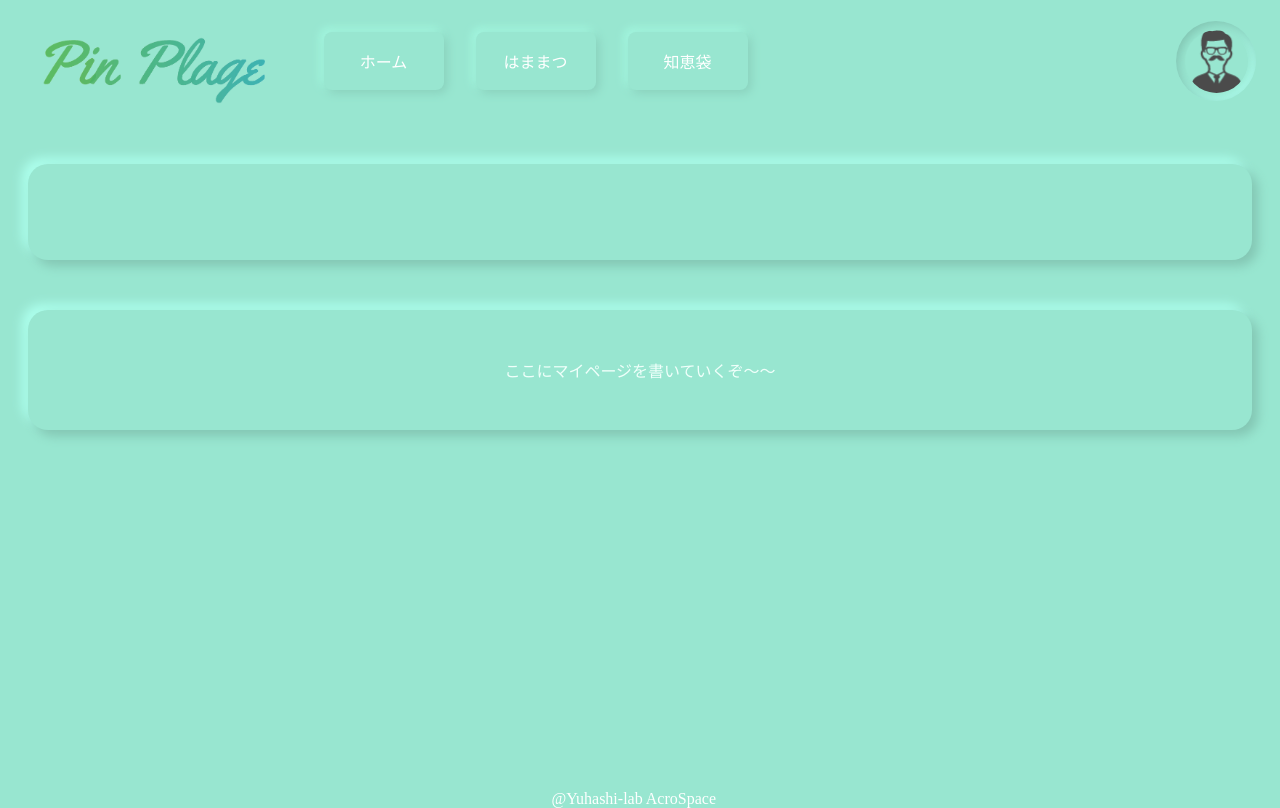
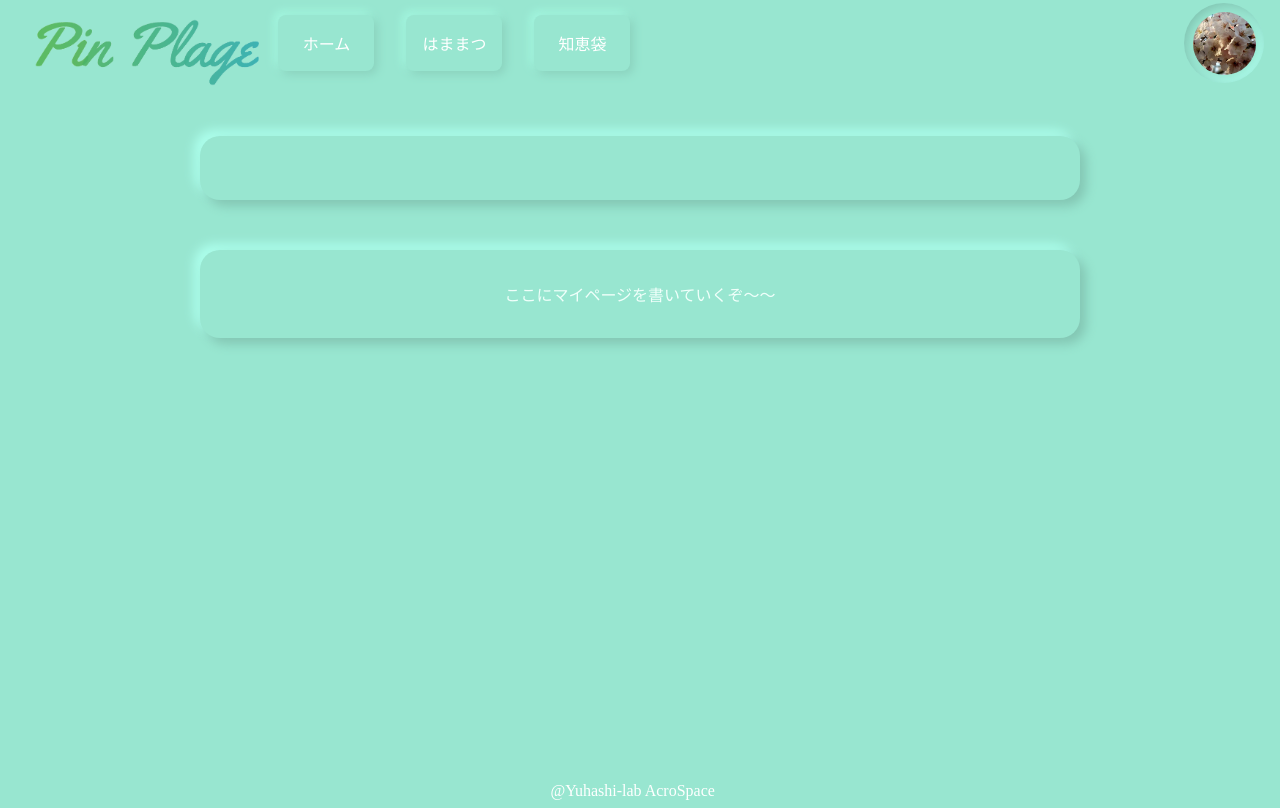
Before and after one commit to takahirokaji/pin_plage_web, a Vue app: page /mypage in a window 1280 px wide. Built offline with nearby package versions, Linux system fonts and the light colour scheme; no server answers; the database is empty.

Commit message:
vuetify使える

```diff
--- a/public/index.html
+++ b/public/index.html
@@ -6,6 +6,8 @@
     <meta name="viewport" content="width=device-width,initial-scale=1.0">
     <link rel="icon" href="<%= BASE_URL %>favicon.ico">
     <title><%= htmlWebpackPlugin.options.title %></title>
+    <link rel="stylesheet" href="https://fonts.googleapis.com/css?family=Roboto:100,300,400,500,700,900">
+    <link rel="stylesheet" href="https://cdn.jsdelivr.net/npm/@mdi/font@latest/css/materialdesignicons.min.css">
   </head>
   <body>
     <noscript>
--- a/src/App.vue
+++ b/src/App.vue
@@ -15,7 +15,6 @@ export default {
 </script>
 <style>
 @import url('https://fonts.googleapis.com/css2?family=Noto+Serif+JP:wght@600&display=swap');
-
 #app {
   min-height: 100vh;
   position: relative;
@@ -25,7 +24,6 @@ export default {
   text-align: center;
   color: #2c3e50;
 }
-
 html{
   height: 100%;
   background: #98e6d0;
--- a/src/components/Atom/button.vue
+++ /dev/null
@@ -1,52 +0,0 @@
-<template>
-  <div>
-    <button class="newmoButton" :active="isActive">
-      <p class="btnName">{{btnName}}</p>
-    </button>
-  </div>
-</template>
-
-<script>
-export default {
-  props:{
-    btnName:{
-      type:String,
-      required:true
-    }
-  },
-  computed:{
-    isActive: function(){
-      return this.btnName === $route.path ? 'active' : '';
-  }
-  }
-}
-</script>
-
-<style scoped>
-.newmoButton{
-  width: 120px;
-  outline: none;
-  appearance: none;
-  border: none;
-  border-radius: 8px;
-  background: #98e6d0;
-  box-shadow:  3px 3px 10px #89cfbb,
-              -3px -3px 10px #a7fde5;
-}
-.newmoButton:active{
-  border: none;
-  border-radius: 8px;
-  background: #98e6d0;
-  box-shadow: inset 3px 3px 10px #81c4b1,
-            inset -3px -3px 10px #afffef;
-}
-.btnName{
-    color: #fff;
-    font-size:1rem;
-}
-
-.newmoButton:hover{
-  cursor:pointer;
-}
-
-</style>
--- a/src/components/Atom/iconbtn.vue
+++ b/src/components/Atom/iconbtn.vue
@@ -1,5 +1,5 @@
 <template>
-    <button class="circle" :class="{btnActive:isActive}" title="マイページに遷移"><img class="icon" :class="{iconActive:isActive}" src="../../assets/logo/syacyou.png"></button>
+    <button class="circle" :class="{btnActive:isActive}" title="マイページに遷移"><img class="icon" :class="{iconActive:isActive}" src="../../assets/logo/sakura.jpg"></button>
 </template>
 
 <script>
--- a/src/components/HelloWorld.vue
+++ b/src/components/HelloWorld.vue
@@ -17,15 +17,12 @@ export default {
 
 <!-- Add "scoped" attribute to limit CSS to this component only -->
 <style scoped>
-
-
 .box{
   margin: 100px 0;
   display: flex;
   justify-content: center;
   align-items: center;
 }
-
 .something{
   display: flex;
   justify-content: center;
@@ -39,9 +36,7 @@ export default {
   box-shadow:  6px 6px 11px #83c6b3,
               -6px -6px 11px #adffed
 }
-
 .str{
   color:#effffa;
 }
-
 </style>
--- a/src/components/button.vue
+++ b/src/components/button.vue
@@ -26,7 +26,8 @@ export default {
 
 <style scoped>
 .newmoButton{
-  width: 120px;
+  padding: 1rem;
+  width: 6rem;
   outline: none;
   appearance: none;
   border: none;
--- a/src/components/newmoCard.vue
+++ b/src/components/newmoCard.vue
@@ -19,7 +19,7 @@ export default {
   color:#effffa;
 }
 .card{
-  margin: 50px 20px;
+  margin: 50px 200px;
   padding: 2rem;
   background: #eeeeee;
   display: flex;
--- a/src/main.js
+++ b/src/main.js
@@ -2,11 +2,13 @@ import Vue from 'vue'
 import App from './App.vue'
 import router from './router'
 import store from './store'
+import vuetify from './plugins/vuetify';
 
 Vue.config.productionTip = false
 
 new Vue({
   router,
   store,
+  vuetify,
   render: h => h(App)
 }).$mount('#app')
--- /dev/null
+++ b/src/plugins/vuetify.js
@@ -0,0 +1,7 @@
+import Vue from 'vue';
+import Vuetify from 'vuetify/lib';
+
+Vue.use(Vuetify);
+
+export default new Vuetify({
+});
--- a/src/views/Rinrin.vue
+++ b/src/views/Rinrin.vue
@@ -1,9 +1,9 @@
 <template>
   <div class="rinrin">
     <newmoCard :msg="cardmsg"/>
-    <ul class="links">
+    <ul>
       <li class="link" v-for="(item,index) in allContents" :key="index">
-        <Button :btnName="item"/>
+        <newmoCard :msg="item"/>
       </li>
     </ul>
   </div>
@@ -12,7 +12,6 @@
 <script>
 import newmoCard from '@/components/newmoCard.vue'
 import firebase from "@/firebase/firebase";
-import Button from '@/components/button.vue';
 // import HelloWorld from '@/components/HelloWorld.vue'
 
 export default {
@@ -25,7 +24,6 @@ export default {
   },
   components: {
     newmoCard,
-    Button,
   },
   created(){
     let that = this;
@@ -48,10 +46,10 @@ export default {
   justify-content: left;
   align-items: center;
 }
-.link {
+/* .link {
   display: inline-block;
   margin: 0 0.5rem;
   padding: 0.5rem;
-}
+} */
 
 </style>
--- /dev/null
+++ b/vue.config.js
@@ -0,0 +1,5 @@
+module.exports = {
+  "transpileDependencies": [
+    "vuetify"
+  ]
+}
```
Also changed, not shown: package.json (+6 -1 lines), src/assets/logo.svg (added), 1 other file (tests, documents, lock files or other folders).
